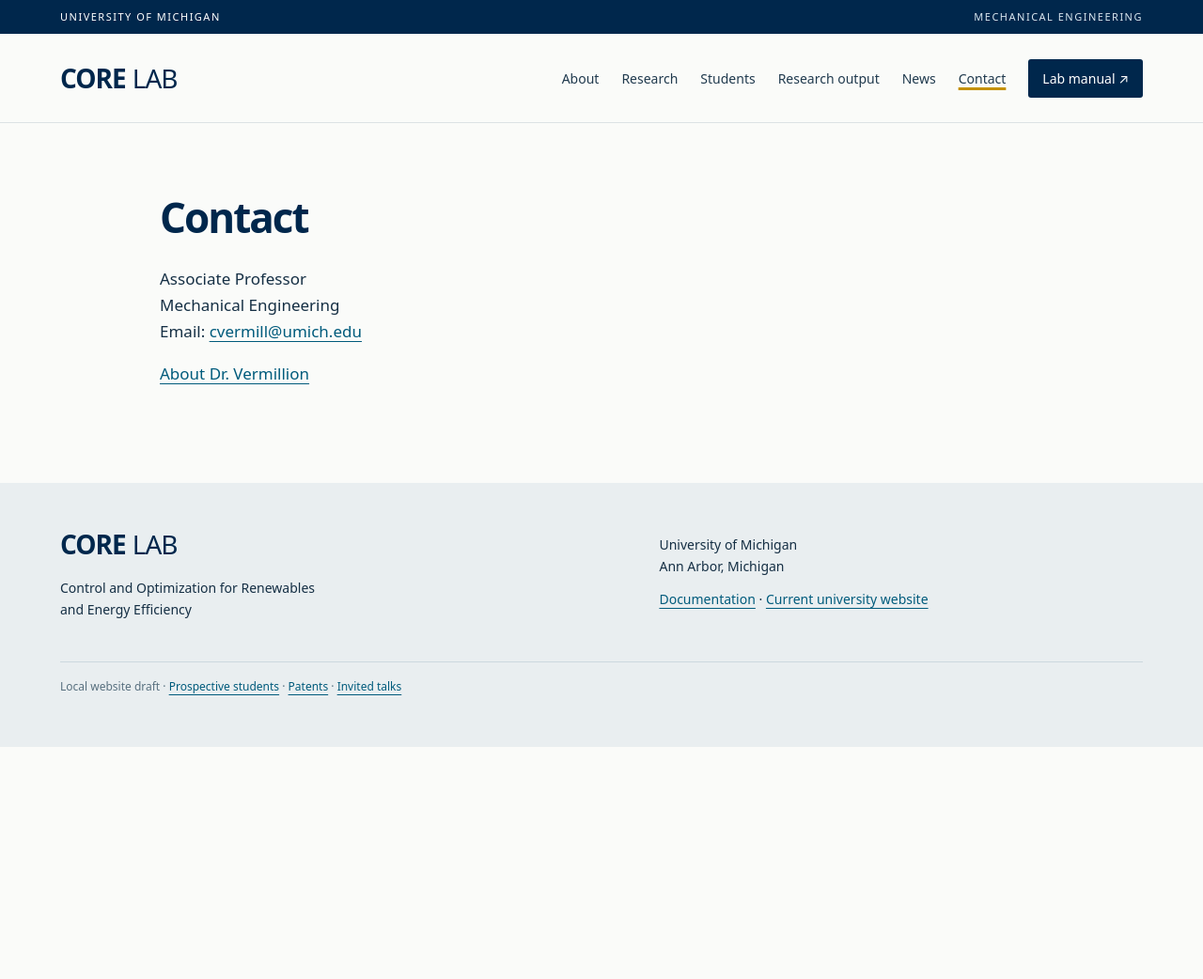
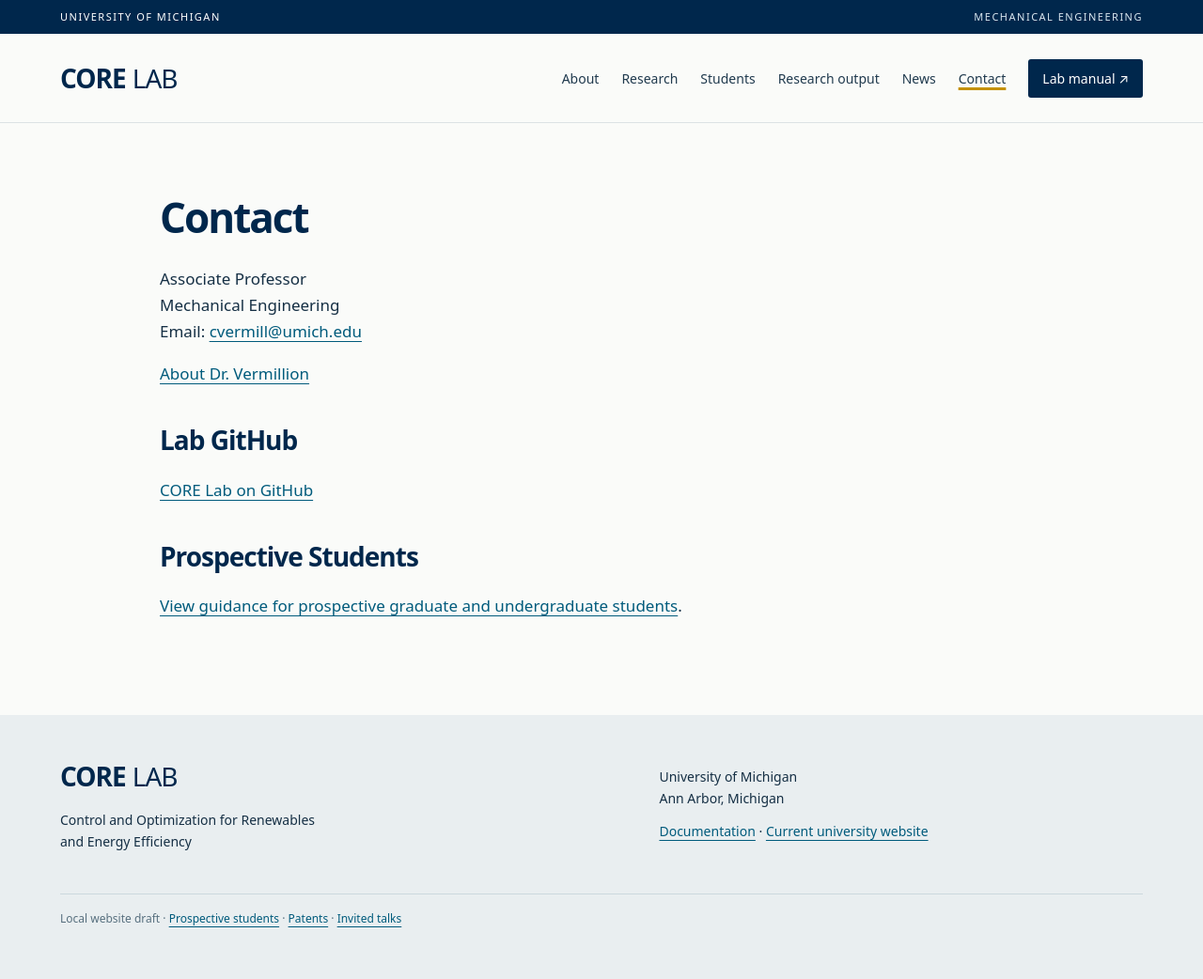
Before and after one commit to corelab-umich/corelab-umich.github.io, a Jekyll site: the page built from contact.html, in a window 1280 px wide. Shown: the whole page at 94% size. Built offline with Jekyll 4.4.1, drawn with Linux system fonts in a browser that asks for light colours; before the commit the page ends 900 px from its top, so only the background shows below that.

Commit message:
Add GitHub and prospective student links to contact page

```diff
--- a/contact.html
+++ b/contact.html
@@ -5,3 +5,13 @@
 <h1>Contact</h1>
 <div class="source-content"><p class="wp-block-paragraph">Associate Professor<br>Mechanical Engineering<br>Email: <a href="mailto:cvermill@umich.edu">cvermill@umich.edu</a><br></p></div>
 <p><a href="{{ '/about-dr-vermillion/' | relative_url }}">About Dr. Vermillion</a></p>
+
+<section aria-labelledby="lab-github">
+  <h2 id="lab-github">Lab GitHub</h2>
+  <p><a href="https://github.com/corelab-umich">CORE Lab on GitHub</a></p>
+</section>
+
+<section aria-labelledby="prospective-students">
+  <h2 id="prospective-students">Prospective Students</h2>
+  <p><a href="{{ '/prospective-students/' | relative_url }}">View guidance for prospective graduate and undergraduate students</a>.</p>
+</section>
```
